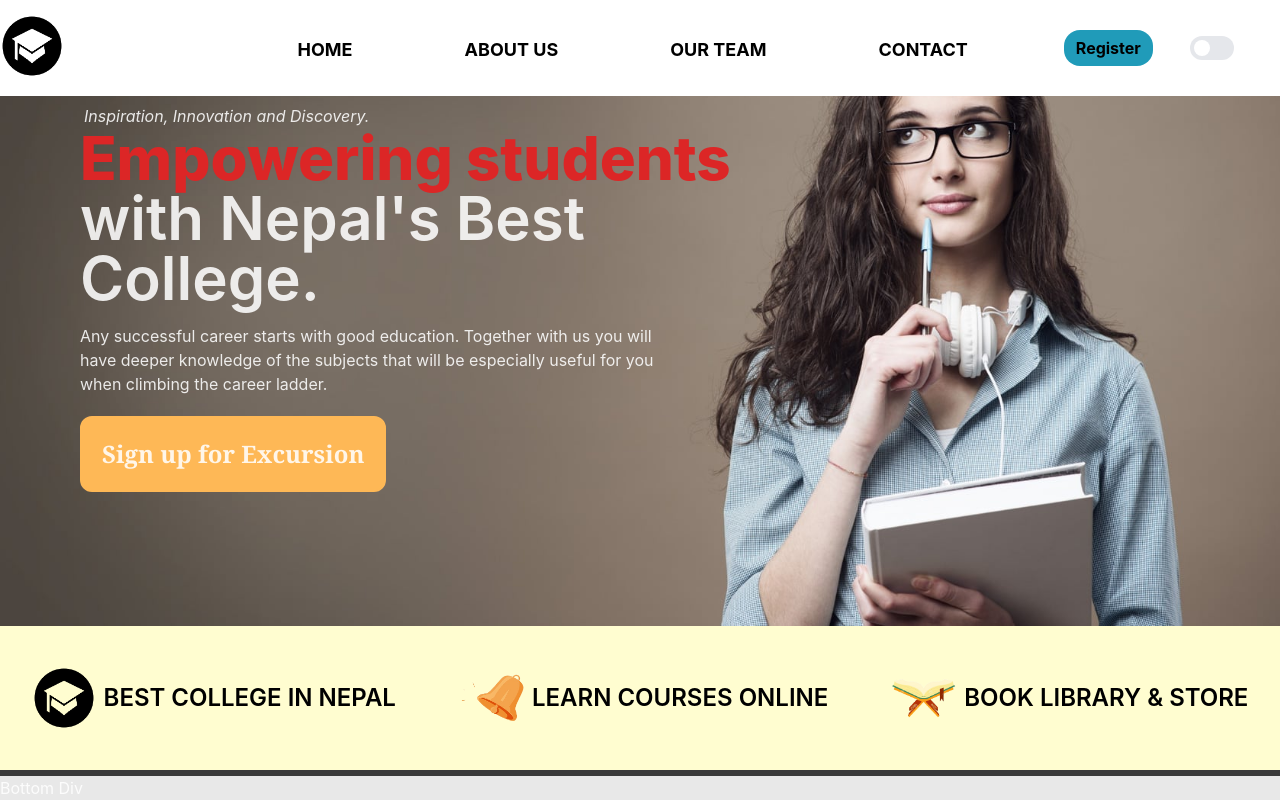
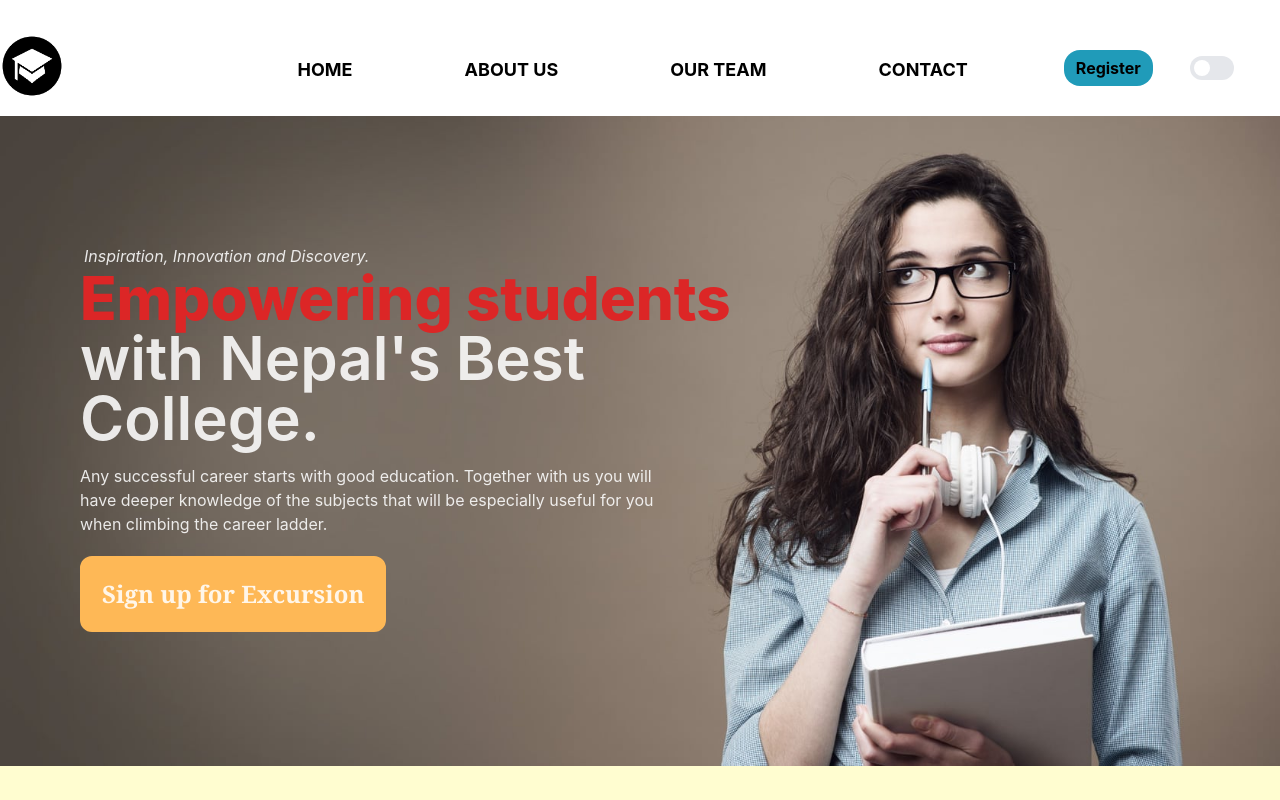
Before and after one commit to TexasCollegeBscCSIT/react-app-csit, a React (Vite) app: page /about in a window 1280 px wide. Built offline with nearby package versions, Linux system fonts and the light colour scheme.

Commit message:
Some basic hanges

```diff
--- a/src/pages/About.tsx
+++ b/src/pages/About.tsx
@@ -1,13 +1,12 @@
 import React, { useEffect } from "react";
-import Team from "../components/team/TeamList";
 import { Link } from "react-router-dom";
 
 export default function About() {
   const scrollBottomDiv = React.createRef();
 
-  useEffect(() => {
-    scrollBottomDiv.current?.scrollIntoView({ behavior: "smooth" });
-  }, []);
+  // useEffect(() => {
+  //   scrollBottomDiv.current?.scrollIntoView({ behavior: "smooth" });
+  // }, []);
 
   return (
     <div className=" ">
@@ -79,7 +78,6 @@ export default function About() {
           </div>
         </div>
       </div>
-      <div ref={scrollBottomDiv}>Bottom Div</div>
     </div>
   );
 }
```
